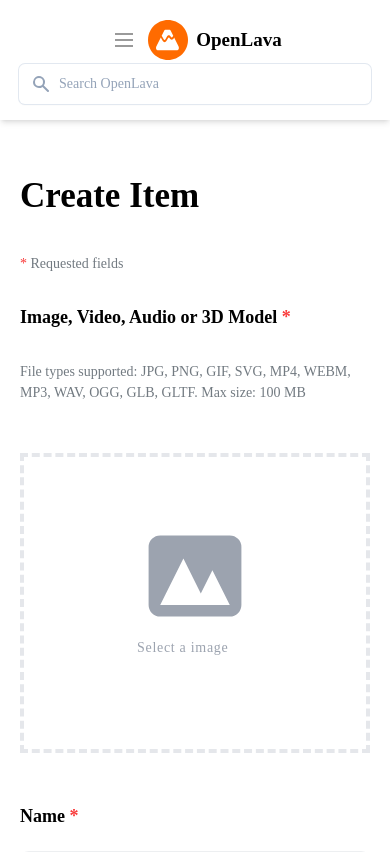
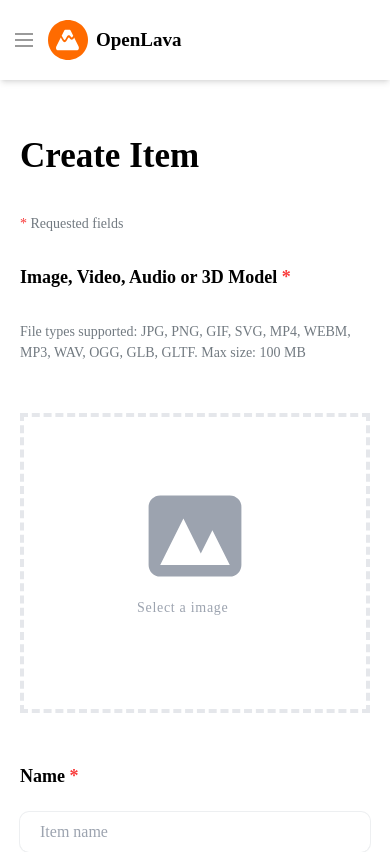
Before and after one commit to Elvincth/openlava, a Next.js app: page /createItem in a window 390 px wide. Shown: the top 852 px of the page. Built offline with nearby package versions, Linux system fonts and the light colour scheme.

Commit message:
fix navbar

```diff
--- a/src/components/Header.tsx
+++ b/src/components/NavBar.tsx
@@ -97,9 +97,9 @@ const Header = () => {
       </div>
 
       {/* Smaller than 1600px */}
-      <div className="flex flex-wrap items-center justify-center py-4 shadow-md lg:hidden">
+      <div className="shadow-md lg:hidden">
         {/* burger */}
-
+        <div className="flex flex-wrap items-center py-4">
           <button onClick={handleClick}>
             <Hamburger
               size={18}
@@ -130,27 +130,28 @@ const Header = () => {
             </svg>
             <h1 className="px-2 font-bold text-[19px] text-black">OpenLava</h1>
           </div>
+        </div>
 
         {/* menu content */}
         {showOptions && (
-          <div className="z-10 max-h-0">
-            <div className="flex flex-col justify-center items-center font-bold text-[#636363] text-[20px] pt-2 shadow-sm bg-white">
-              <div className="flex justify-center w-screen py-3 shadow-sm hover:bg-gray-50">
+          <div className="z-10 w-full">
+            <div className="text-center flex flex-col justify-center items-center font-bold text-[#636363] text-[20px] pt-2 shadow-sm bg-white">
+              <div className="w-full py-3 shadow-sm hover:bg-gray-50">
                 <a href="#">Home</a>
               </div>
-              <div className="flex justify-center w-screen py-3 shadow-sm hover:bg-gray-50">
+              <div className="w-full py-3 shadow-sm hover:bg-gray-50">
                 <a href="#">Create</a>
               </div>
-              <div className="flex justify-center w-screen py-3 shadow-sm hover:bg-gray-50">
+              <div className="w-full py-3 shadow-sm hover:bg-gray-50">
                 <a href="#">Profile</a>
               </div>
-              <div className="flex justify-center w-screen py-3 shadow-sm hover:bg-gray-50">
+              <div className="w-full py-3 shadow-sm hover:bg-gray-50">
                 <a href="#">Wallet</a>
               </div>
             </div>
           </div>
         )}
-
+        {/*
         <form className="relative group">
           <svg
             width="20"
@@ -170,7 +171,7 @@ const Header = () => {
             placeholder="Search OpenLava"
             className="w-[22rem] sm:w-[35rem] focus:ring-2 focus:ring-[#FF6B00] focus:outline-none appearance-none text-sm leading-6 text-slate-900 placeholder-slate-400 rounded-md py-2 pl-10 ring-1 ring-slate-200 shadow-sm"
           />
-        </form>
+        </form> */}
       </div>
     </header>
   );
--- a/src/pages/_app.tsx
+++ b/src/pages/_app.tsx
@@ -1,10 +1,16 @@
 import "../styles/globals.css";
 import "../styles/tailwind.css";
+import NavBar from "~/components/NavBar";
 
 import type { AppProps } from "next/app";
 
 function MyApp({ Component, pageProps }: AppProps) {
-  return <Component {...pageProps} />;
+  return (
+    <>
+      <NavBar />
+      <Component {...pageProps} />{" "}
+    </>
+  );
 }
 
 export default MyApp;
--- a/src/pages/createItem.tsx
+++ b/src/pages/createItem.tsx
@@ -1,13 +1,13 @@
 import React from "react";
-import Header from "~/components/Header";
 
 const createItem = () => {
   return (
     <div>
-      <Header />
       {/* top */}
       <div className="mx-[20px] my-[50px] lg:mx-[10rem] lg:my-[5rem]">
-        <div className="text-[35px] lg:text-[60px] text-black font-bold">Create Item</div>
+        <div className="text-[35px] lg:text-[60px] text-black font-bold">
+          Create Item
+        </div>
         <div className="mt-[30px] text-[14px] lg:text-[18px] text-[#727A81] lg:mt-[49px]">
           <span className="text-[#F93A3A]">* </span>Requested fields
         </div>
@@ -63,7 +63,9 @@ const createItem = () => {
         </div>
 
         <div className="mt-[60px]">
-          <div className="text-[18px] lg:text-[28px] text-black font-bold">External link</div>
+          <div className="text-[18px] lg:text-[28px] text-black font-bold">
+            External link
+          </div>
           <input
             type="text"
             placeholder="Item external link"
@@ -72,7 +74,9 @@ const createItem = () => {
         </div>
 
         <div className="mt-[60px]">
-          <div className="text-[18px] lg:text-[28px] text-black font-bold">Description</div>
+          <div className="text-[18px] lg:text-[28px] text-black font-bold">
+            Description
+          </div>
           <textarea
             placeholder="Item description"
             className="mt-[22px] w-full h-[300px] bg-transparent outline-none rounded-[9px] py-2 pl-5 ring-1 ring-[#EDEFF1] shadow-sm lg:text-[23px] overflow-hidden"
--- a/src/pages/index.tsx
+++ b/src/pages/index.tsx
@@ -1,6 +1,5 @@
 import type { NextPage } from "next";
 import Card from "~/components/Card";
-import Header from "~/components/Header";
 
 // create data for Card component
 const data1 = [
@@ -47,7 +46,6 @@ const data2 = [
 const Home: NextPage = () => {
   return (
     <div className="flex flex-col w-full h-screen overflow-y-auto">
-      <Header />
       <section className="flex flex-col lg:px-40 w-full max-h-[580px] bg-cover lg:mb-8 mb-80 bg-[url('https://res.cloudinary.com/dasq4goqg/image/upload/v1645114580/Rectangle_461_amalkp.png')]">
         <div className="flex flex-col justify-between h-full lg:flex-row">
           <div className="flex flex-col items-center justify-center pt-20 pb-12 pl-4 text-center lg:items-start lg:px-0 lg:text-left ">
```
Also changed, not shown: test/market-test.ts (renamed from test/sample-test.ts, +4 -0 lines). Lines whose indentation alone changed are shown as unchanged.
